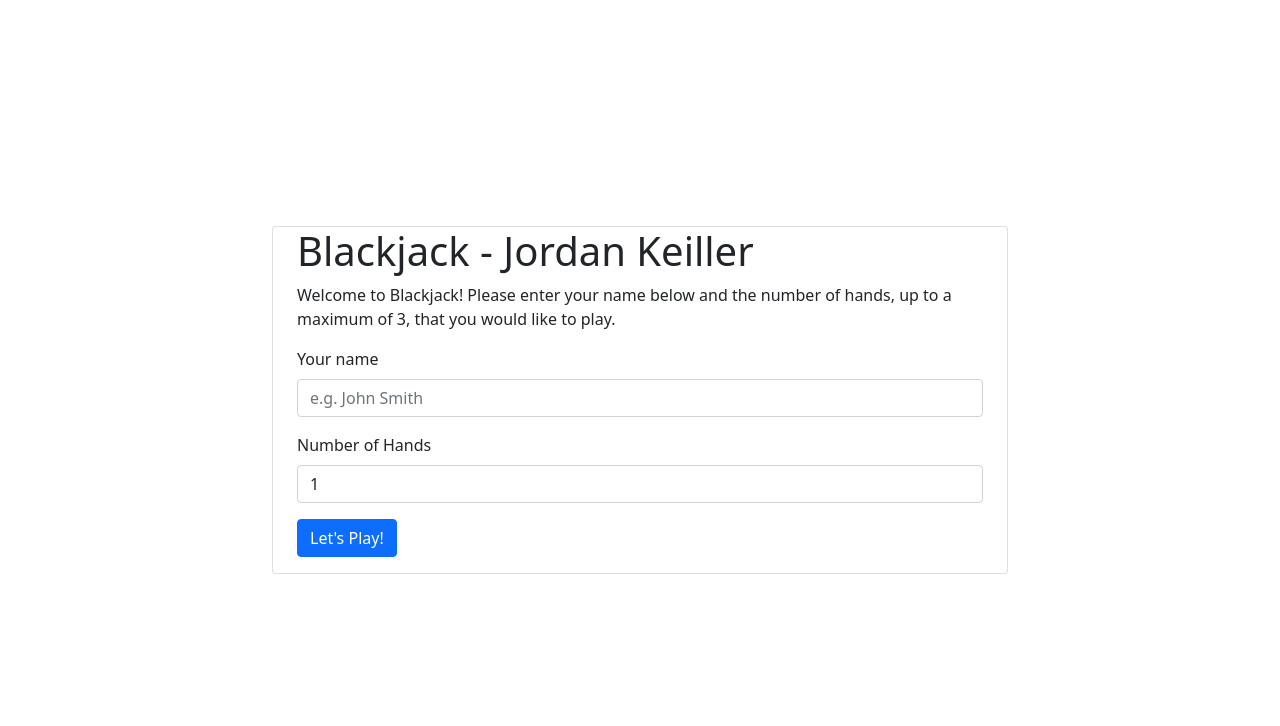
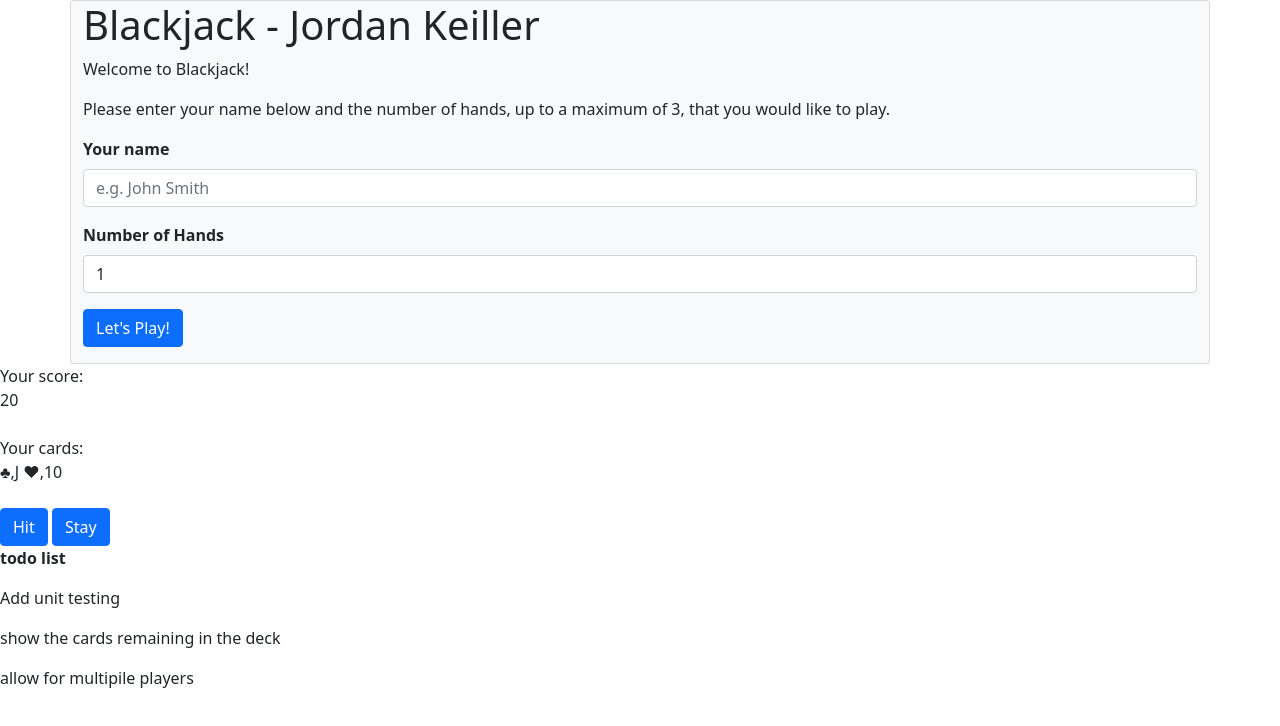
Before and after one commit to jordankeiller/Blackjack, a plain HTML site: page index.html in a window 1280 px wide. Drawn offline with nearby package versions, Linux system fonts and the light colour scheme.

Commit message:
Updated files back to original state

```diff
--- a/blackjack.js
+++ b/blackjack.js
@@ -2,8 +2,17 @@
 // each card is in one cardSuit. 4 cardSuits * 13 possible cardValues = 52 cards = a deck
 
 let cardDeck = [];
+let playerName;
+let playerNumberOfHands;
 let playerCards = [];
 let playerTotal = 0;
+
+function getPlayerInformation() {
+  playerName = document.getElementById("playerName").value;
+  playerNumberOfHands = document.getElementById("playerNumberOfHands").value;
+
+
+}
 
 function newDeck() {
   let cardSuit = ["&hearts;", "&diams;", "&clubs;", "&spades;"];
@@ -128,6 +137,8 @@ function getCardValue(cardValue) {
   }
 }
 function startGame() {
+  console.log(playerName);
+  console.log(playerNumberOfHands);
   newDeck();
   startingCards();
   document.getElementById("restart-button").style.visibility = "hidden";
--- a/index.html
+++ b/index.html
@@ -1,27 +1,20 @@
 <html>
   <head>
-    <link
-      href="https://cdn.jsdelivr.net/npm/bootstrap@5.1.3/dist/css/bootstrap.min.css"
-      rel="stylesheet"
-      integrity="sha384-1BmE4kWBq78iYhFldvKuhfTAU6auU8tT94WrHftjDbrCEXSU1oBoqyl2QvZ6jIW3"
-      crossorigin="anonymous"
-    />
+    <link href="https://cdn.jsdelivr.net/npm/bootstrap@5.1.3/dist/css/bootstrap.min.css" rel="stylesheet" integrity="sha384-1BmE4kWBq78iYhFldvKuhfTAU6auU8tT94WrHftjDbrCEXSU1oBoqyl2QvZ6jIW3" crossorigin="anonymous">
   </head>
-  <body>
-    <div class="container h-100">
-      <div class="row align-items-center h-100">
-        <div class="col-8 mx-auto">
-          <div class="card container">
+  <body onload="startGame()">
+    <div class="card container bg-light">
       <h1>Blackjack - Jordan Keiller</h1>
 
       <p>
-              Welcome to Blackjack! Please enter your name below and the number
-              of hands, up to a maximum of 3, that you would like to play.
+        Welcome to Blackjack!
       </p>
-            <form>
+      <p>Please enter your name below and the number
+          of hands, up to a maximum of 3, that you would like to play.</p>
+      <form onsubmit="getPlayerInformation()">
         <div class="mb-3">
           <label for="playerName" class="form-label"
-                  >Your name</label
+            ><b>Your name</b></label
           >
           <input
             type="text"
@@ -33,7 +26,7 @@
         </div>
         <div class="mb-3">
           <label for="playerNumberOfHands" class="form-label"
-                  >Number of Hands</label
+            ><b>Number of Hands</b></label
           >
           <input
             type="number"
@@ -48,9 +41,24 @@
         <button type="submit" class="btn btn-primary">Let's Play!</button>
       </form>
     </div>
-        </div>
-      </div>
-    </div>
+    Your score:
+    <div id="playerScore">0</div>
+    <div id="result"></div>
+    <br />
+    Your cards:
+    <div id="playerCards"></div>
+    <br />
+    <button id="hit-button" type="button" onclick="hit()" class="btn btn-primary">Hit</button>
+    <button id="stay-button" type="button" onclick="stay()" class="btn btn-primary">Stay</button>
+    <button id="restart-button" type="button" onclick="window.location.reload()" class="btn btn-primary">
+      Play Again!
+    </button>
+
+    <p><b>todo list</b></p>
+    <p>Add unit testing</p>
+    <p>show the cards remaining in the deck</p>
+    <p>allow for multipile players</p>
+
     <script type="text/javascript" src="blackjack.js"></script>
   </body>
 </html>
```
Also changed, not shown: backup.html (added, +57 -0 lines), play.html (deleted, +0 -26 lines). Lines whose indentation alone changed are shown as unchanged.
